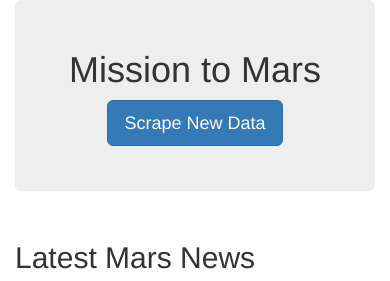
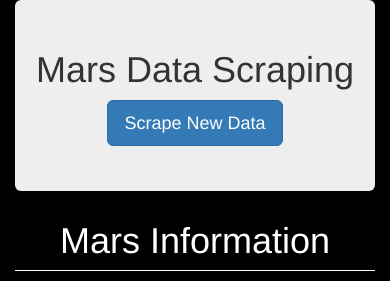
Before and after one commit to Alexlamp/Mission-to-Mars, a Flask app: template apps/templates/index.html in a window 390 px wide. Shown: the top 281 px of the page. Run offline with Flask 2, Linux system fonts and the light colour scheme; the template is opened without the code that fills it, so the values that code supplies are empty; some libraries are stand-ins or nearby versions.

Commit message:
uploading files

```diff
--- a/apps/templates/index.html
+++ b/apps/templates/index.html
@@ -1,60 +1,107 @@
 <!DOCTYPE html>
 <html lang="en">
+
 <head>
-    <meta charset="UTF-8" />
-    <meta name="viewport" content="width=device-width, initial-scale=1.0" />
-    <meta http-equiv="X-UA-Compatible" content="ie=edge" />
-    <title>Mission to Mars</title>
-    <link
-      rel="stylesheet"
-      href="https://maxcdn.bootstrapcdn.com/bootstrap/3.3.7/css/bootstrap.min.css"
-    />
+    <meta charset="UTF-8">
+    <meta name="viewport" content="width=device-width, initial-scale=1.0">
+    <meta http-equiv="X-UA-Compatible" content="ie=edge">
+    <link rel="stylesheet" href="https://maxcdn.bootstrapcdn.com/bootstrap/3.3.7/css/bootstrap.min.css">
+    <title>Mars Data Scraping</title>
 </head>
-  <body>
-    <div class="container">
-      <!-- Add Jumbotron to Header -->
-      <div class="jumbotron text-center">
-        <h1>Mission to Mars</h1>
-        <!-- Add a button to activate scraping script -->
+
+<body style="background:black;">
+    <div class="container" style="background:black;">
+        <div class="jumbotron text-center" style="width: 100%;">
+            <h1>Mars Data Scraping</h1>
             <p><a class="btn btn-primary btn-lg" href="/scrape" role="button">Scrape New Data</a></p>
         </div>
-
-      <!-- Add section for Mars News -->
-      <div class="row" id="mars-news">
-        <div class="col-md-12">
-          <div class="media">
-            <div class="media-body">
-              <h2>Latest Mars News</h2>
-              <h4 class="media-heading">{{ mars.news_title }}</h4>
-              <p>{{ mars.news_paragraph }}</p>
+        <h1 style="color:white; text-align:center; margin-bottom:30px; border-bottom:1px solid white; padding-bottom:10px;">
+            Mars Information
+        </h1>
+        <div class="row">
+            <div class="col-md-4">
+                <div class="panel panel-default">
+                    <div class="panel-heading">
+                        <h3 class="panel-title">Latest Mars News</h3>
+                    </div>
+                    <div class="panel-body">
+                        <h4>{{ mars_data.nasa_headline }}</h4>
+                        <p>{{ mars_data.nasa_teaser }}</p>
+                    </div>
+                </div>
+            </div>
+            <div class="col-md-4">
+                <div class="panel panel-default">
+                    <div class="panel-heading">
+                        <h3 class="panel-title">Latest Mars Weather</h3>
+                    </div>
+                    <div class="panel-body">
+                        <p>{{ mars_data.weather_summary }}</p>
+                    </div>
+                </div>
+            </div>
+            <div class="col-md-4">
+                <div class="panel panel-default">
+                    <div class="panel-heading">
+                        <h3 class="panel-title">Mars Facts</h3>
+                    </div>
+                    <div class="panel-body">
+                        <table>
+                            {{ mars_data.fact_table|safe }}
+                        </table>
                     </div>
                 </div>
             </div>
         </div>
-
-      <!-- Section for Featured Image and Facts table -->
-      <div class="row" id="mars-featured-image">
-        <div class="col-md-8">
-          <h2>Featured Mars Image</h2>
-
-          <!-- if images is False/None/non-existent, then default to error message -->
-          <img
-            src="{{mars.featured_image | default('static/images/error.png', true) }}"
-            class="img-responsive"
-            alt="Responsive image"
-          />
+        <h1 style="color:white; text-align:center; margin-bottom:30px; border-bottom:1px solid white; padding-bottom:10px;">
+            Mars Images
+        </h1>
+        <div class="row">
+            <div class="col-md-6">
+                <div class="panel panel-default">
+                    <div class="panel-heading">
+                        <h3 class="panel-title">Featured Image</h3>
                     </div>
-
-        <div class="col-md-4">
-          <!-- Mars Facts -->
-          <div class="row" id="mars-facts">
-            <div class="col-md-12">
-              <h4>Mars Facts</h4>
-              {{ mars.facts | safe }}
+                    <div class="panel-body">
+                        <img src= {{ mars_data.feature_image_src }} alt="Featured Image" class="img-responsive">
+                    </div>
+                </div>
+            </div>
+            <div class="col-md-6">
+                <div class="panel panel-default">
+                    <div class="panel-heading">
+                        <h3 class="panel-title">Mars Hemispheres</h3>
+                    </div>
+                    <div class="panel-body">
+                        <div class="thumbnail" style="width: 50%; float:left;">
+                            <img src= {{ mars_data.hemisphere_imgs[0].img_url }} alt="Hemisphere1">
+                            <div class="caption">
+                                <h4>{{ mars_data.hemisphere_imgs[0]["title"] }}</h4>
+                            </div>
+                        </div>
+                        <div class="thumbnail" style="width: 50%; float:left;">
+                            <img src= {{ mars_data.hemisphere_imgs[2].img_url }} alt="Hemisphere2">
+                            <div class="caption">
+                                <h4>{{ mars_data.hemisphere_imgs[2]["title"] }}</h4>
+                            </div>
+                        </div>
+                        <div class="thumbnail" style="width: 50%; float:left;">
+                            <img src= {{ mars_data.hemisphere_imgs[1].img_url }} alt="Hemisphere3">
+                            <div class="caption">
+                                <h4>{{ mars_data.hemisphere_imgs[1]["title"] }}</h4>
+                            </div>
+                        </div>
+                        <div class="thumbnail" style="width: 50%; float:left;">
+                            <img src= {{ mars_data.hemisphere_imgs[3].img_url }} alt="Hemisphere4">
+                            <div class="caption">
+                                <h4>{{ mars_data.hemisphere_imgs[3]["title"] }}</h4>
+                            </div>
+                        </div>
                     </div>
                 </div>
             </div>
         </div>
     </div>
 </body>
+
 </html>
```
Also changed, not shown: Index.html (deleted, +0 -11 lines). Lines whose indentation alone changed are shown as unchanged.
